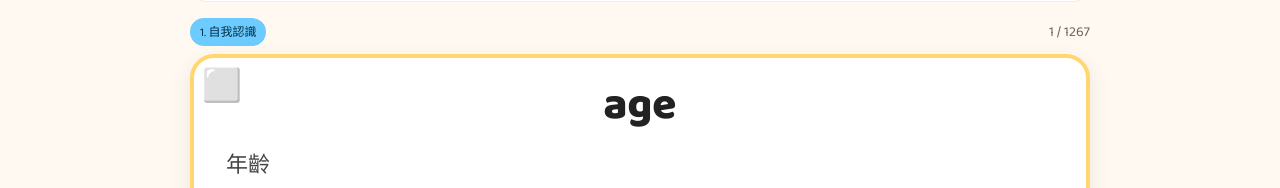
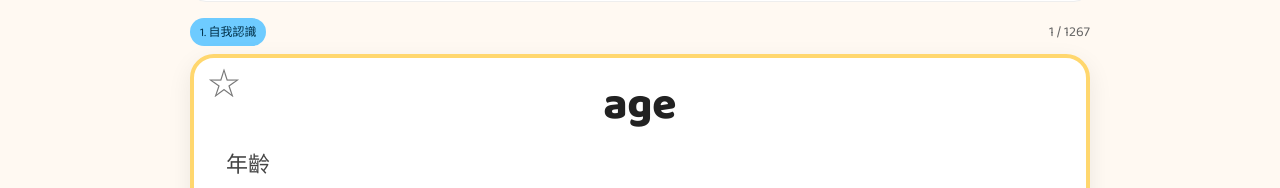
Before and after one commit to Lentice/kid_words, a React (Vite) app: page / in a window 1280 px wide. Shown: the part 237-425 px from the top of the page. Built offline with nearby package versions, Linux system fonts and the light colour scheme.

Commit message:
fix: dynamically adjust font size in Flashcard component and enhance CSS for better text handling

```diff
--- a/src/components/Flashcard.jsx
+++ b/src/components/Flashcard.jsx
@@ -8,6 +8,15 @@ export default function Flashcard({ item, learned, onPrev, onNext, onToggleLearn
   const speakWord = () => speak(item.word, { rate: wordSpeed })
   const speakExample = () => googleTTS(item.example_en, { rate: exampleSpeed })
 
+  // 根據單字長度動態調整字體大小
+  const getWordFontSize = () => {
+    const len = item.word.length
+    if (len <= 8) return '44px'
+    if (len <= 12) return '36px'
+    if (len <= 16) return '30px'
+    return '24px'
+  }
+
   return (
     <div className="card-wrapper">
       <button
@@ -17,10 +26,10 @@ export default function Flashcard({ item, learned, onPrev, onNext, onToggleLearn
         title={learned ? '取消已學' : '標記已學'}
         onClick={onToggleLearned}
       >
-        {learned ? '✅' : '⬜'}
+        {learned ? '★' : '☆'}
       </button>
       <div className="card">
-        <h2 className="word word-center">
+        <h2 className="word word-center" style={{ fontSize: getWordFontSize() }}>
           <span onClick={speakWord} title="點擊聽發音">
             {item.word}
           </span>
--- a/src/styles/main.css
+++ b/src/styles/main.css
@@ -129,11 +129,15 @@ body {
     justify-content: center;
     margin-top: -8px;
     margin-bottom: 8px;
-    font-size: 44px
+    font-size: 44px;
+    word-break: break-word;
+    hyphens: auto
 }
 
 .word.word-center > span {
-    text-align: center
+    text-align: center;
+    display: block;
+    width: 100%
 }
 
 .word > span {
@@ -244,12 +248,12 @@ body {
 
 .learn-toggle.floating {
     position: absolute;
-    top: 11px;
-    left: 8px;
+    top: 8px;
+    left: 12px;
     z-index: 5;
     background: rgba(255, 255, 255, 0.95);
     border-radius: 12px;
-    padding: 4px;
+    padding: 6px;
     font-size: 32px
 }
 
@@ -258,7 +262,7 @@ body {
 }
 
 .learn-toggle.on {
-    color: #0a5a0a
+    color: #ffc107;
 }
 
 .row {
```
